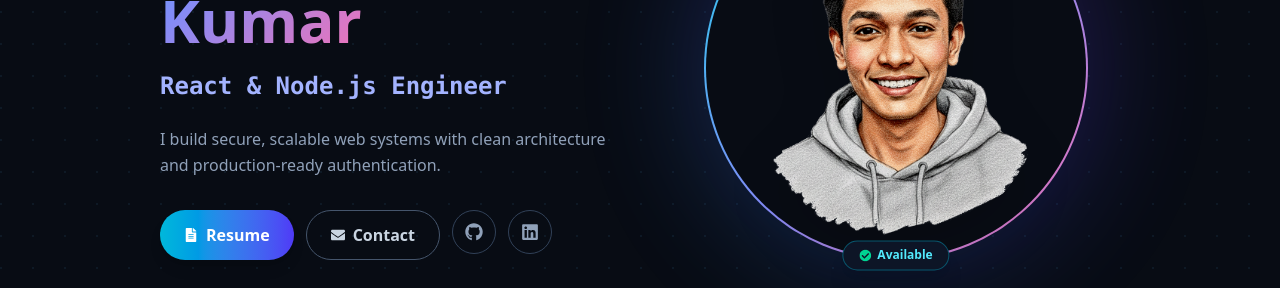
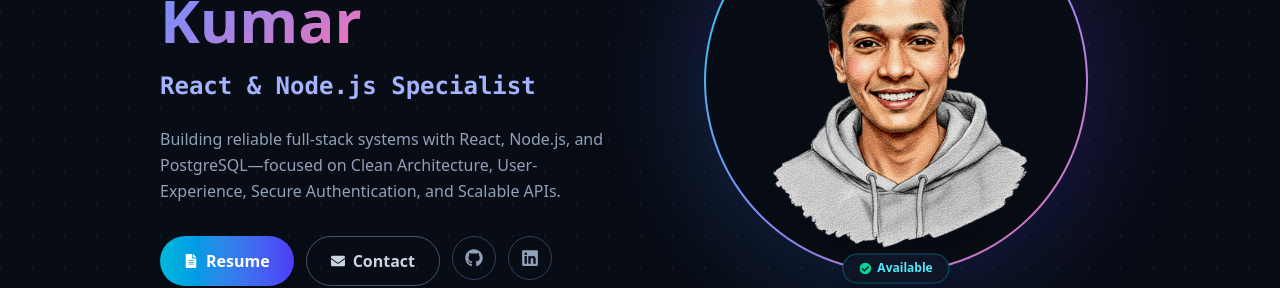
Before and after one commit to Anoop-Kumar-31/New_Portfolio, a React (Vite) app: page / in a window 1280 px wide. Shown: the part 277-565 px from the top of the page. Built offline with nearby package versions, Linux system fonts and the light colour scheme; no server answers.

Commit message:
edit: motto in data.js

```diff
--- a/src/components/Header.jsx
+++ b/src/components/Header.jsx
@@ -6,10 +6,10 @@ import { FiSun, FiMoon, FiMenu, FiX, FiSmile } from 'react-icons/fi';
 import { FaGithub, FaLinkedin, FaEnvelope, FaFileAlt, FaCheckCircle } from 'react-icons/fa';
 
 const ROLES = [
-  'Full Stack Web Developer',
-  'React & Node.js Engineer',
-  'REST API Architect',
-  'PostgreSQL & Sequelize Expert',
+  'Full-Stack Developer',
+  'React & Node.js Specialist',
+  'REST API Designer',
+  'PostgreSQL & Sequelize Engineer',
 ];
 
 const Header = () => {
--- a/src/data.js
+++ b/src/data.js
@@ -14,7 +14,7 @@ export const personalInfo = {
   github: "https://github.com/Anoop-Kumar-31",
   portfolio: "https://myportfolio-kto7.onrender.com",
   resumeUrl: "https://drive.google.com/file/d/1BlAaHVBuh0RSocuwT0vvcGFwXXqFK1ri/view?usp=sharing",
-  motto: "I build secure, scalable web systems with clean architecture and production-ready authentication.",
+  motto: "Building reliable full-stack systems with React, Node.js, and PostgreSQL—focused on Clean Architecture, User-Experience, Secure Authentication, and Scalable APIs.",
   MyImage: {
     src: MyImage,
     alt: "Anoop Kumar",
```
